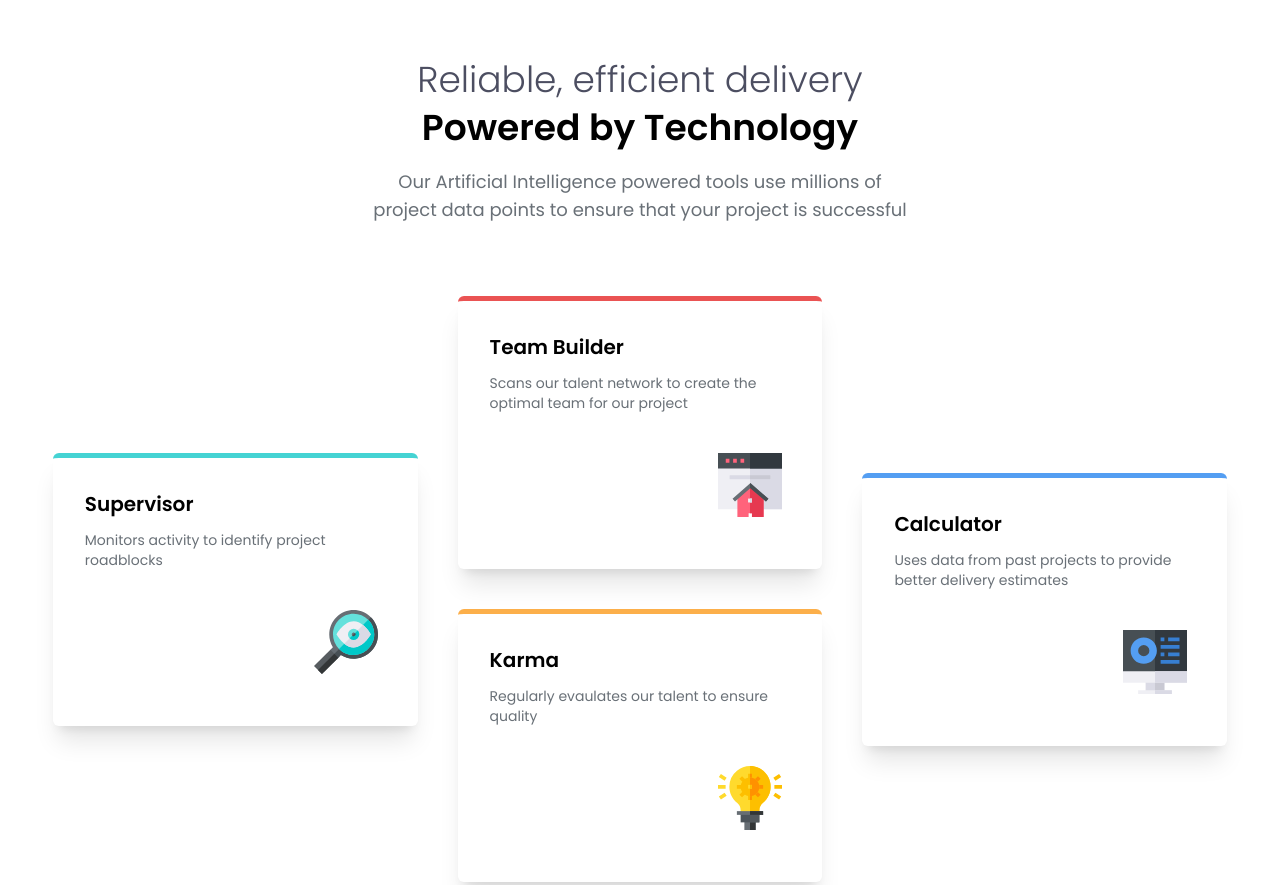
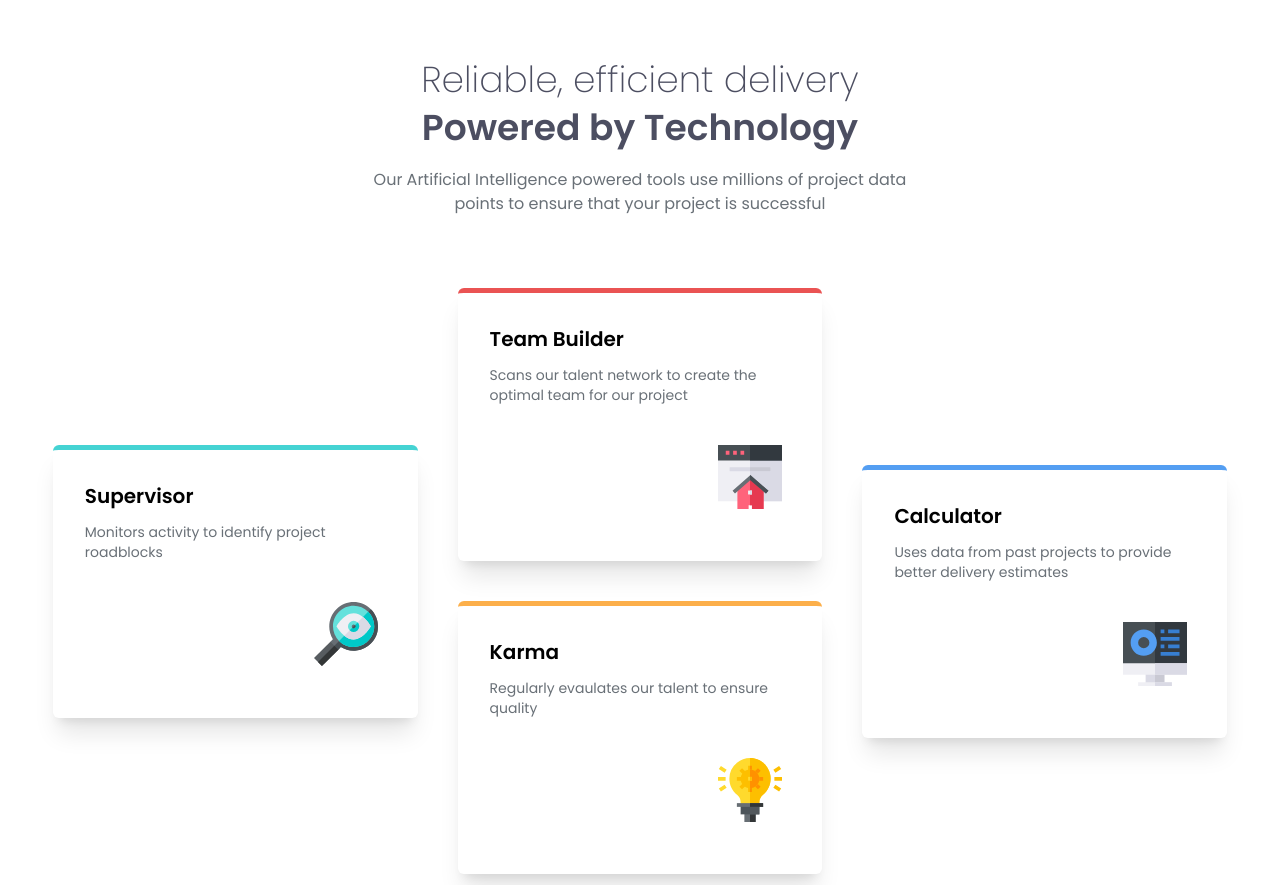
Before and after one commit to saibhaskar-ch/four-card-feature-frontend, a website: page index.html in a window 1280 px wide. Shown: the top 885 px of the page. Drawn offline with nearby package versions, Linux system fonts and the light colour scheme; files that its build step writes are made by us from their sources.

Commit message:
Updated styles-2

```diff
--- a/index.html
+++ b/index.html
@@ -20,9 +20,9 @@
       <div>
         <main class="py-15 px-8 font-poppins">
           <header class="mb-15 lg:mb-18 text-center">
-            <h1 class="text-2xl lg:text-4xl font-light mb-2 text-[hsl(234,12%,34%)]">Reliable, efficient delivery</h1>
-            <h2 class="text-2xl lg:text-4xl font-semibold mb-5">Powered by Technology</h2>
-            <p class="text-md lg:text-lg text-[hsl(212,6%,44%)] lg:mx-auto lg:w-[45%]">
+            <h1 class="text-2xl lg:text-4xl font-extralight mb-2 text-[hsl(234,12%,34%)]">Reliable, efficient delivery</h1>
+            <h2 class="text-2xl lg:text-4xl font-semibold mb-5 text-[hsl(234,12%,34%)]">Powered by Technology</h2>
+            <p class="text-md text-[hsl(212,6%,44%)] lg:mx-auto lg:w-[45%]">
               Our Artificial Intelligence powered tools use millions of project
               data points to ensure that your project is successful
             </p>
```
